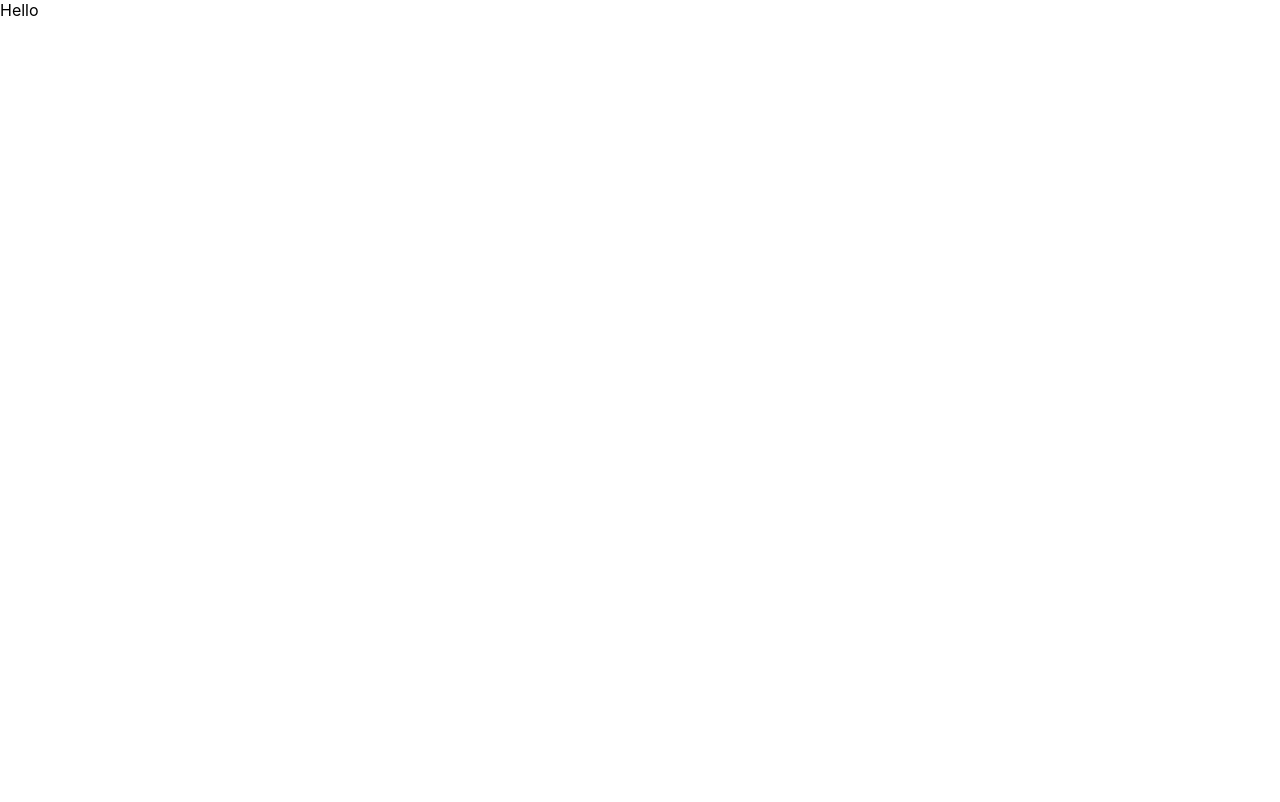
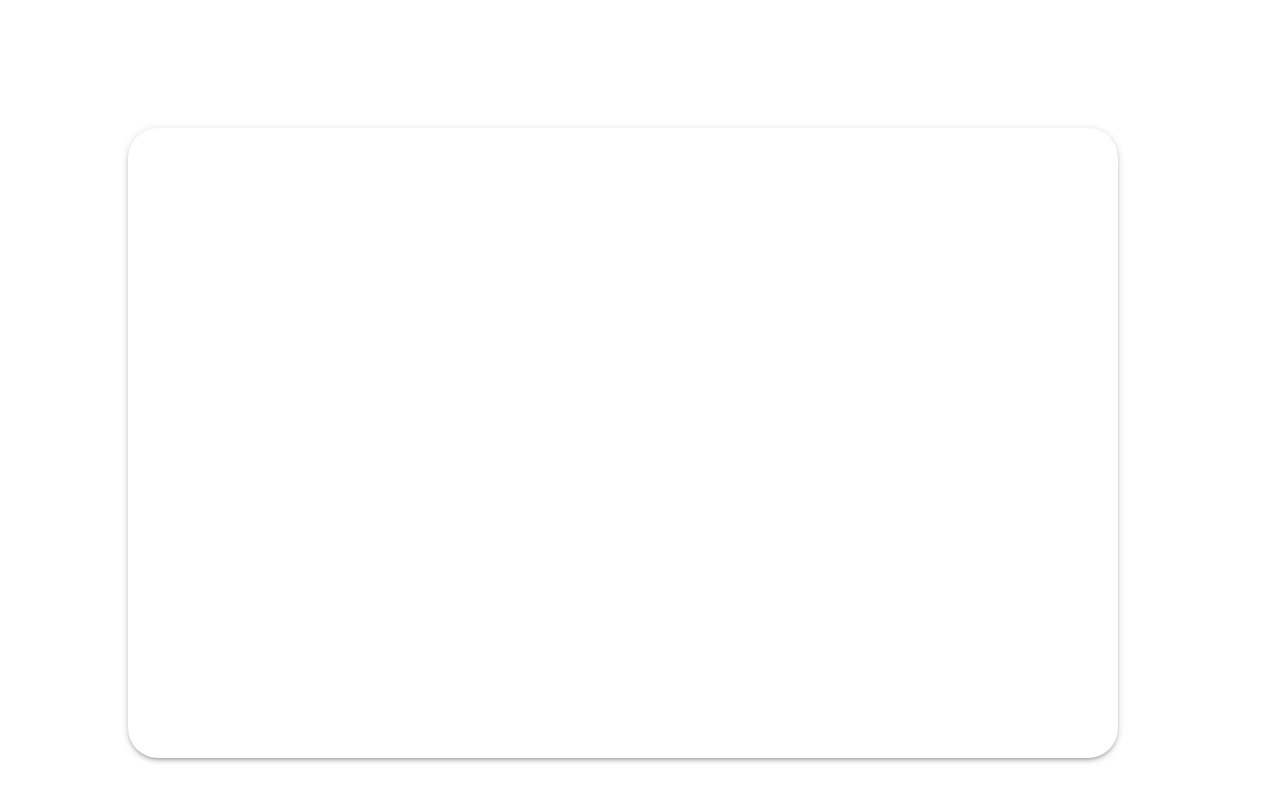
Before and after one commit to theStorm95/practice-projects, a React (Create React App) app in the folder todo-list/: page / in a window 1280 px wide. Shown: the top 802 px of the page. Built offline with nearby package versions, Linux system fonts and the light colour scheme.

Commit message:
Feature: Finished the base container view

```diff
--- a/todo-list/src/App.tsx
+++ b/todo-list/src/App.tsx
@@ -1,7 +1,22 @@
+import { Paper } from "@mui/material";
 import React from "react";
 
 function App() {
-  return <div className="App">Hello</div>;
+  return (
+    <div>
+      <Paper
+        elevation={3}
+        square={false}
+        sx={{
+          width: "75vw",
+          padding: "15px",
+          minHeight: "75vh",
+          borderRadius: "30px",
+          margin: "10%",
+        }}
+      ></Paper>
+    </div>
+  );
 }
 
 export default App;
```
